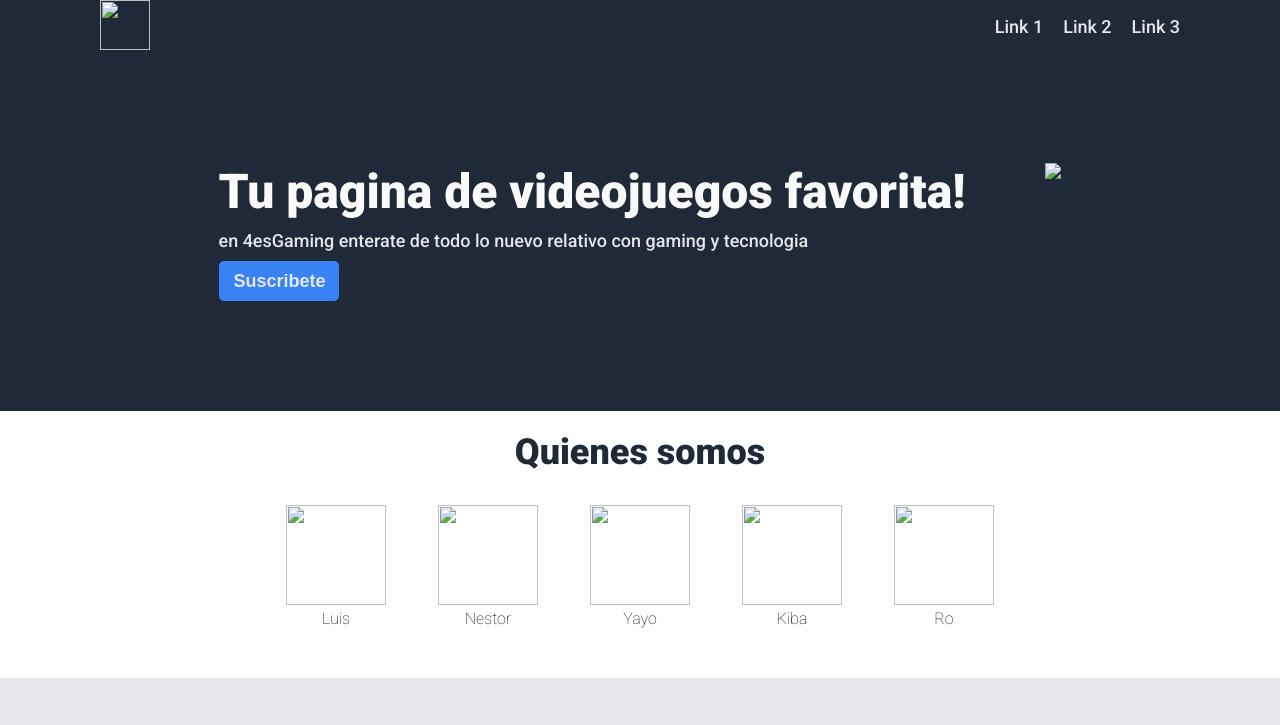
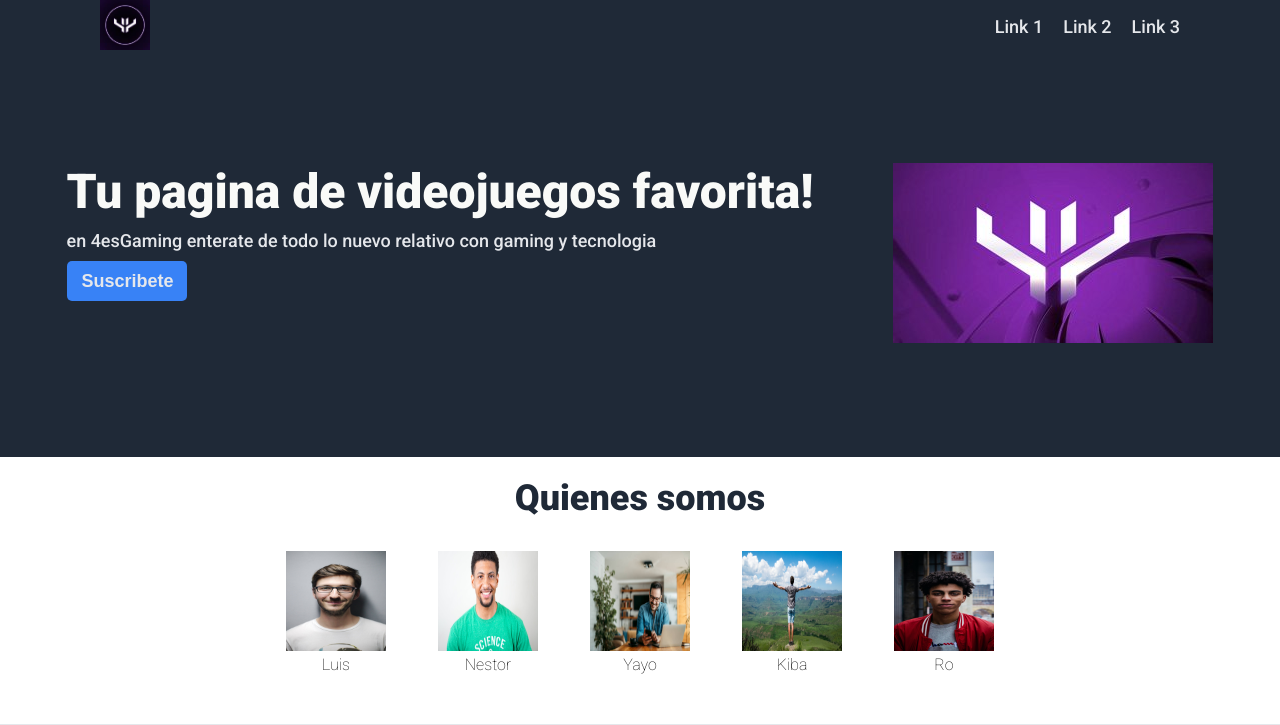
Before and after one commit to yayodelariva/landingpage, a plain HTML site: page index.html in a window 1280 px wide. Shown: the top 725 px of the page. Drawn offline with Linux system fonts and the light colour scheme.

Commit message:
update image location

```diff
--- a/index.html
+++ b/index.html
@@ -14,7 +14,7 @@
 
 
         <div class="header">
-            <img src="logo.jpeg">
+            <img src="images/logo.jpeg">
             <ul class="headerlinks">
                 <li><a href='google.com'>Link 1</a></li>
                 <li><a href='google.com'>Link 2</a></li>
@@ -29,30 +29,30 @@
                 <button class="suscribete">Suscribete</button>
             </div>
             <div class="containerimagen">
-                <img src="portada.jpg">
+                <img src="images/portada.jpg">
             </div>
         </div>
         <div class="secondcontainer">
             <div class="info">Quienes somos</div>
             <div class="tarjetas">
                 <div class="pie">
-                    <img src="placeholder1.jpeg">
+                    <img src="images/placeholder1.jpeg">
                     <div class="text">Luis</div>
                 </div>
                 <div class="pie">
-                    <img src="placeholder2.jpeg">
+                    <img src="images/placeholder2.jpeg">
                     <div class="text">Nestor</div>
                 </div>
                 <div class="pie">
-                    <img src="placeholder3.jpg">
+                    <img src="images/placeholder3.jpg">
                     <div class="text">Yayo</div>
                 </div>
                 <div class="pie">
-                    <img src="placeholder4.jpeg">
+                    <img src="images/placeholder4.jpeg">
                     <div class="text">Kiba</div>
                 </div>
                 <div class="pie">
-                    <img src="placeholder5.jpeg">
+                    <img src="images/placeholder5.jpeg">
                     <div class="text">Ro</div>
                 </div>
             </div>
```
